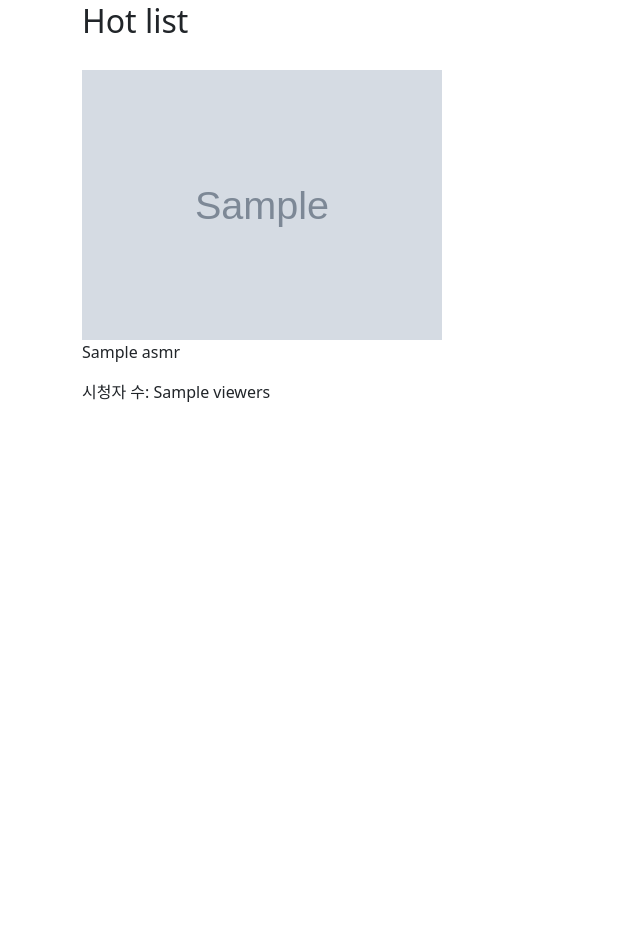
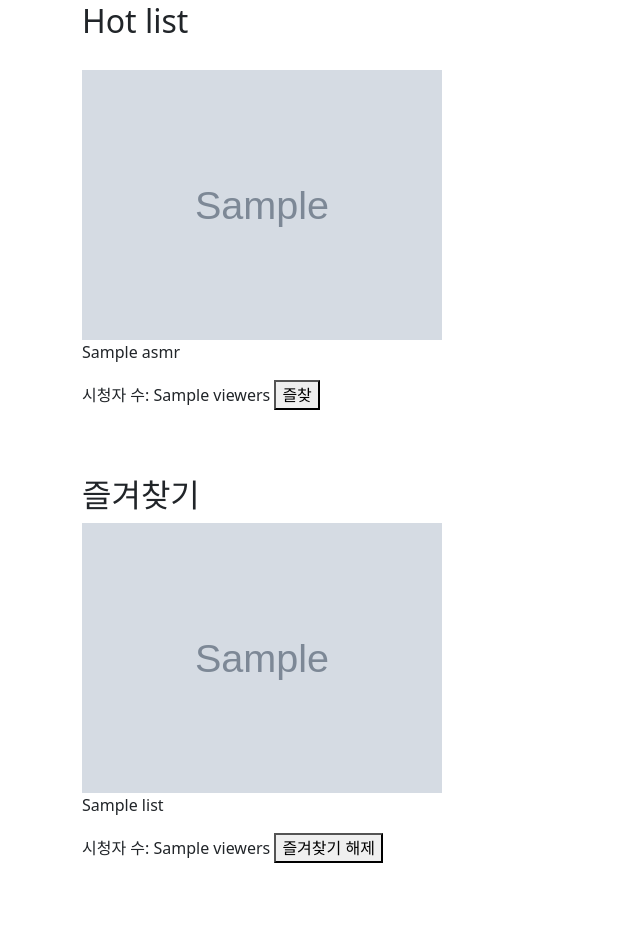
Before and after one commit to ja04454/ASMR_Study, a Flask app: template templates/main.html in a window 1280 px wide. Shown: the part 78-1007 px from the top of the page, without its empty margins (0-640 px from the left). Before the commit the page ends 480 px from the top, so only its background shows below. Run offline with Flask 2, Linux system fonts and the light colour scheme; the template is opened without the code that fills it: most values are stand-ins (such as "Sample title", 1, 10 or a date in 2020); grey boxes marked "Sample" are stand-in pictures; some libraries are stand-ins or nearby versions.

Commit message:
즐겨찾기 커밋

```diff
--- a/app.py
+++ b/app.py
@@ -14,6 +14,9 @@ from apscheduler.schedulers.background import BackgroundScheduler
 client = MongoClient('mongodb+srv://test:sparta@cluster0.2rz7w.mongodb.net/Cluster0?retryWrites=true&w=majority',
                      tlsCAFile=certifi.where())
 db = client.ASMR_Study
+
+clients = MongoClient('mongodb+srv://test:sparta@cluster0.epbyp.mongodb.net/Cluster0?retryWrites=true&w=majority',tlsCAFile=certifi.where())
+dbWook = clients.ASMR_Study
 
 app = Flask(__name__)
 
@@ -40,15 +43,66 @@ def home():
 
         payload = jwt.decode(token_receive, SECRET_KEY, algorithms=['HS256'])
         user_info = db.user.find_one({"username": payload["id"]})
+
+
+        name = "test02"
+        users = list(dbWook.users.find({"username": name}))
+        users_star = users[0]['star']
+        print("test02: ", users)
+        print("star: ", users_star)
+
+        star_arr = []
+
+        for x in users_star:
+            # print("x:", x)
+            temp = list(dbWook.asmr.find({"id": x}))
+            star_arr.append(temp)
+            # print(temp)
+            # print(star_arr)
+        print(asmr_list)
+        print(users_star)
+
+
+        eqStar = []
+        for x in users_star:
+            for y in asmr_list:
+                if x==y:
+                    eqStar.append(x)
+
         # Jinja2 방식으로 SSR(Server side rendering)를 사용해 main.html 페이지를 렌더링
         # 렌더링 시 asmrs라는 이름으로 가져온 asmr_list 데이터를 보내줌
-        return render_template('main.html', user_info=user_info, asmrs=asmr_list)
+        return render_template('main.html', user_info=user_info, asmrs=asmr_list, lists=star_arr, username=name, users_star=users_star)
 
 
     except jwt.ExpiredSignatureError:
         return redirect(url_for("login", msg="로그인 시간이 만료되었습니다."))
     except jwt.exceptions.DecodeError:
         return redirect(url_for("login", msg="로그인 정보가 존재하지 않습니다."))
+
+
+#즐찾삭제
+@app.route('/deleteStar', methods=['PUT'])
+def deleteStar():
+    id = request.form['id']
+    username = request.form['username']
+    print(id)
+    print(username)
+
+    dbWook.users.update_one({'username': username}, {'$pull': {'star': id}})
+
+    return jsonify({'id': id , 'username':username})
+
+#즐찾추가
+@app.route('/addStar', methods=['PUT'])
+def addStar():
+    id = request.form['id']
+    username = request.form['username']
+    print(id)
+    print(username)
+
+    dbWook.users.update_one({'username':username},{'$push':{'star':{'$each':[id],'$position':0}}})
+
+    return jsonify({'id': id , 'username':username})
 
 
 @app.route('/sign_in', methods=['POST'])
@@ -91,14 +145,6 @@ def check_dup():
     username_receive = request.form['username_give']
     exists = bool(db.user.find_one({"username": username_receive}))
     return jsonify({'result': 'success', 'exists': exists})
-
-
-@app.route('/')
-def index():
-    # 현재 index 페이지가 없기 때문에 main 함수로 요청을 돌려버림
-    return redirect(url_for('main'))
-    # return render_template('index.html')
-
 
 
 @app.route("/search", methods=["GET"])
--- a/templates/main.html
+++ b/templates/main.html
@@ -51,6 +51,10 @@
         */
     </script>
     <script>
+        $(document).ready(function () {
+            showStar();
+        });
+
         function search() {
             let word = $("#input-word").val()
 
@@ -62,6 +66,49 @@
             }
 
         }
+        function deleteStar(id,username){
+            $.ajax({
+                type:'PUT',
+                url :"/deleteStar",
+                data:{id:id,
+                    username:username
+                },
+                success : function (response){
+                    console.log(response)
+                    window.location.reload()
+                }
+
+            })
+        }
+
+        //이미 즐겨찾기 되어있는 곳에는 즐찾 버튼이 뜨지 않기
+        function showStar(){
+            let temp = {{ users_star | tojson }}
+            for(let i=0; i<temp.length; i++){
+                let idName = "btn"+temp[i]
+                $('#'+idName).css({"display":"none"})
+            }
+
+            console.log(temp)
+        }
+
+        function addStar(id,username){
+            let idName = "btn"+id
+            $('#'+idName).css({"display":"none"})
+            $.ajax({
+                type:'PUT',
+                url :"/addStar",
+                data:{id:id,
+                    username:username
+                },
+                success : function (response){
+                    console.log(response)
+                    window.location.reload()
+                }
+
+            })
+        }
+
     </script>
 </head>
 <body>
@@ -84,7 +131,9 @@
             <div class="col">
                     <img src="{{ asmr.img }}" width="360" alt="{{ asmr.link }}" onclick="location.href='{{ asmr.link }}';">
                 <p>{{ asmr.title }}</p>
-                <p>시청자 수: <span class="viewers">{{ asmr.viewers }}</span></p>
+                <p>시청자 수: <span class="viewers">{{ asmr.viewers }}</span>
+                    <button id="btn{{ asmr.id }}" class="starBtn" onclick="addStar({{ asmr.id }},'{{ username }}')">즐찾</button>
+                </p>
             </div>
             {% endfor %}
             {% endif %}
@@ -92,7 +141,22 @@
     </div>
 </section>
 <section class="section">
-
+    <div class="container">
+        <h2 clas="title">즐겨찾기</h2>
+        <div class="hotList">
+            {% for list in lists %}
+                {% for li in list %}
+                    <div class="col">
+                        <img src="{{ li.img }}" width="360" alt="{{ li.link }}" onclick="location.href='{{ li.link }}';">
+                        <p>{{ li.title }}</p>
+                        <p>시청자 수: <span class="viewers">{{ li.viewers }}</span>
+                            <button class="starBtn" onclick="deleteStar({{ li.id }},'{{ username }}')">즐겨찾기 해제</button>
+                        </p>
+                    </div>
+                {% endfor %}
+            {% endfor %}
+        </div>
+    </div>
 </section>
 </body>
 </html>
```
